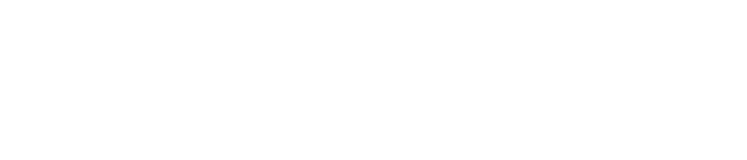
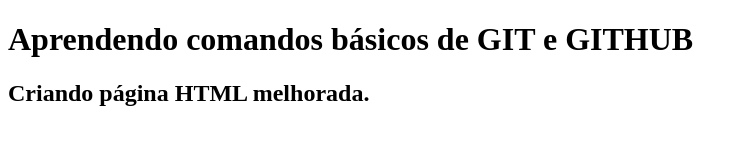
Before and after one commit to anablucena/curso-tecnologia, a plain HTML site: page index.html in a window 1280 px wide. Shown: the whole page, without its empty margins (0-747 px from the left). Drawn offline with Linux system fonts and the light colour scheme.

Commit message:
20260418-ana-informações-adicionadas-HTML

```diff
--- a/index.html
+++ b/index.html
@@ -4,6 +4,8 @@
     <meta charset="UTF-8">
     <meta name="viewport" content="width=device-width, initial-scale=1.0">
     <title>GIT E GITHUB</title>
+    <H1>Aprendendo comandos básicos de <b>GIT e GITHUB</b></H1>
+    <h2>Criando página HTML melhorada. </h2>
 </head>
 <body>
 </body>
```
